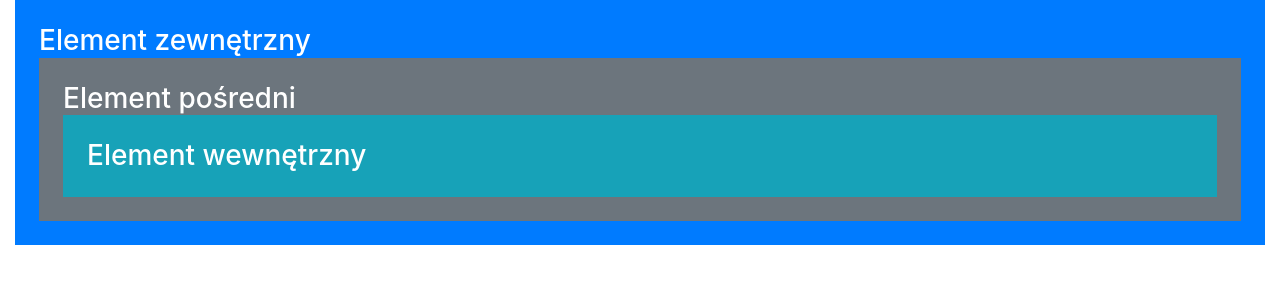
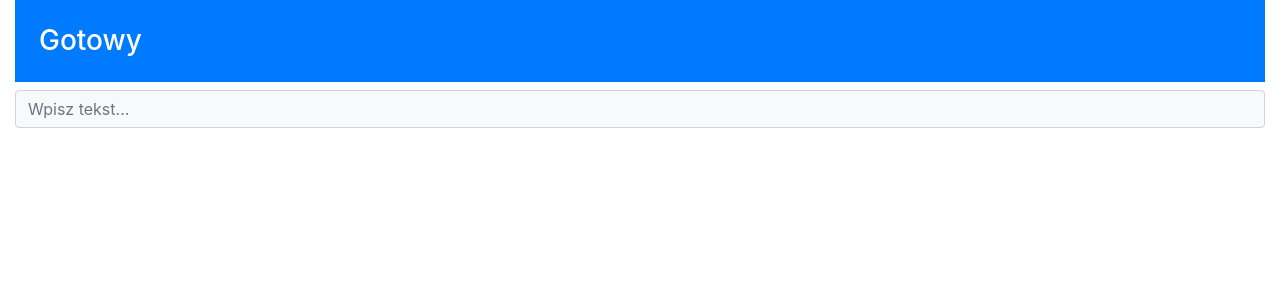
Before and after one commit to lukasz-segin/templatesanddata, a Vue app: page / in a window 1280 px wide. Shown: the top 300 px of the page. Built offline with nearby package versions, Linux system fonts and the light colour scheme.

Commit message:
Omówienie modyfikatorów zdarzeń klawiatury.

```diff
--- a/src/App.vue
+++ b/src/App.vue
@@ -1,23 +1,23 @@
 <template>
   <div class="container-fluid">
-    <div id="outer-element" class="bg-primary p-4 text-white h3" v-on:click.capture="handleClick">
-      Element zewnętrzny
-      <div id="middle-element" class="bg-secondary p-4" v-on:click.stop="handleClick">
-        Element pośredni
-        <div id="inner-element" class="bg-info p-4" v-on:mousedown.right="handleClick">
-          Element wewnętrzny
-        </div>
-      </div>
+    <div class="bg-primary p-4 text-white h3">
+      {{ message }}
     </div>
+    <input class="form-control bg-light" placeholder="Wpisz tekst..." v-on:keydown.ctrl="handleKey"/>
   </div>
 </template>
 
 <script>
   export default {
     name: 'MyComponent',
+    data() {
+      return {
+        message: "Gotowy"
+      }
+    },
     methods: {
-      handleClick($event) {
-        console.log(`handleClick target: ${$event.target.id}` + ` currentTarget: ${$event.currentTarget.id}`);
+      handleKey($event) {
+        this.message = $event.key;
       }
     }
   }
```
